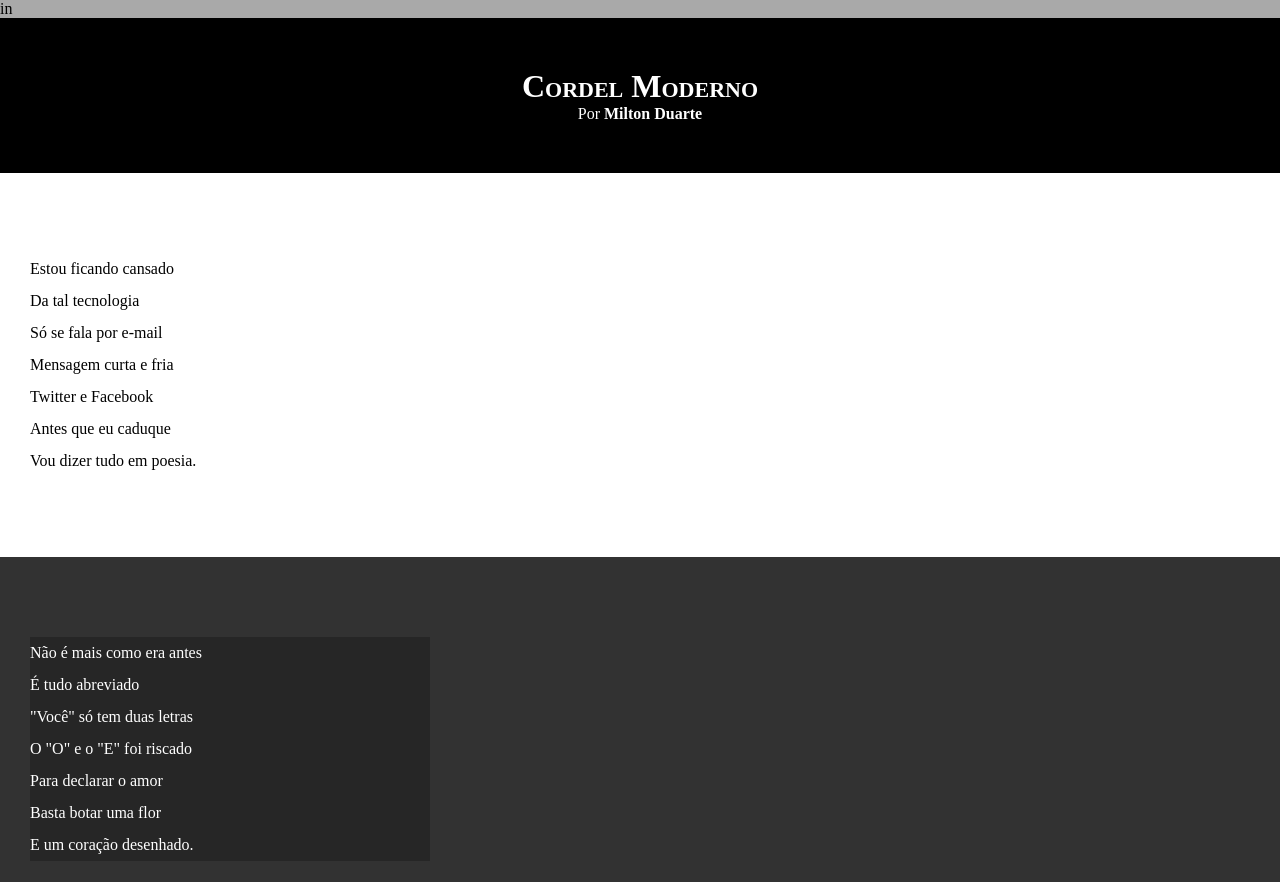
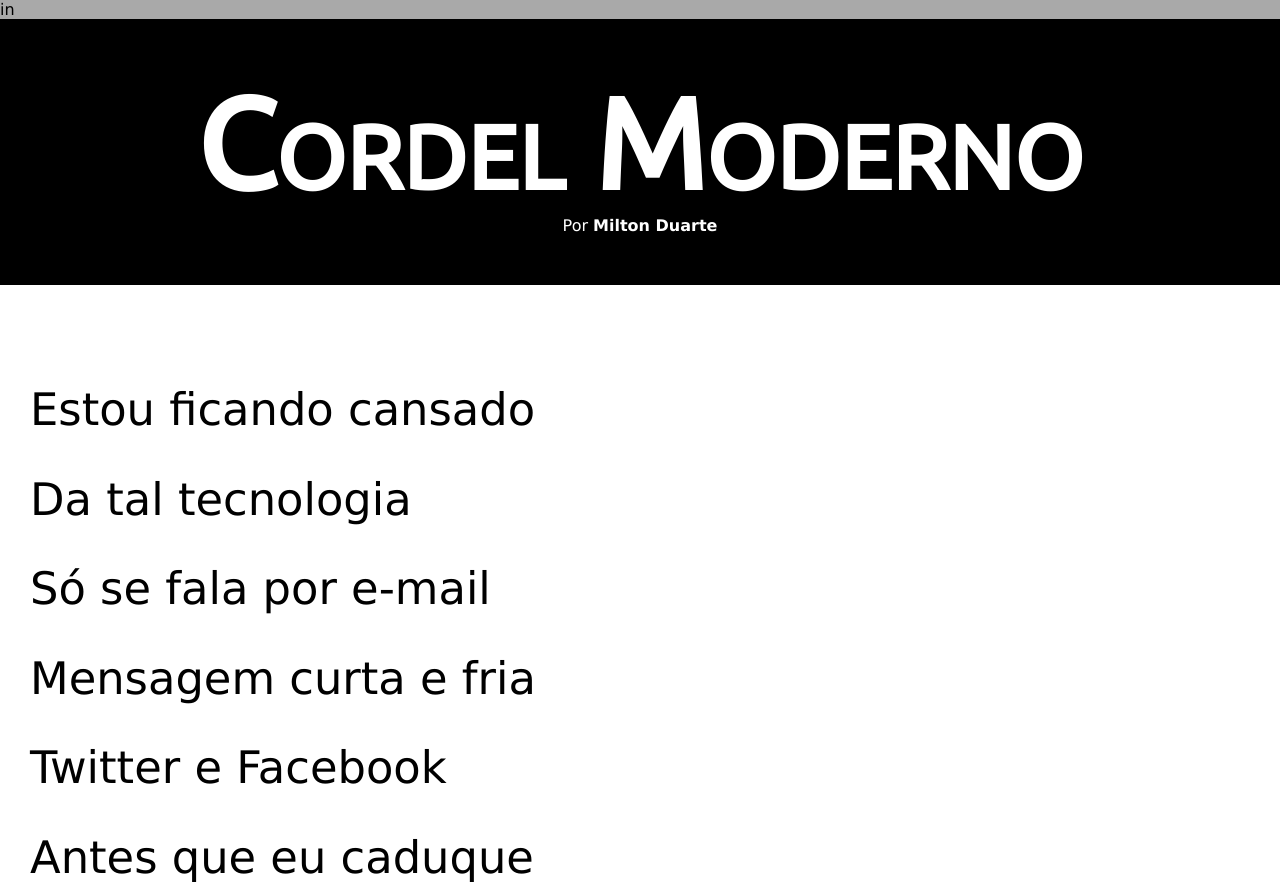
Before and after one commit to lauarnog/html-css, a plain HTML site: page desafios/d012/index.html in a window 1280 px wide. Shown: the top 882 px of the page. Drawn offline with Linux system fonts and the light colour scheme.

Commit message:
atualizacao css

```diff
--- a/desafios/d012/style.css
+++ b/desafios/d012/style.css
@@ -1,13 +1,28 @@
 @charset "UTF-8";
+
+
+@import url('https://fonts.googleapis.com/css2?family=Sriracha&display=swap');
+
+@import url('https://fonts.googleapis.com/css2?family=Ubuntu&display=swap');
+
+
+:root {
+    --fonte1: Verdana, Geneva, Tahoma, sans-serif;
+    --fonte2: 'Sriracha', cursive;
+    --fonte3: 'Ubuntu', sans-serif;
+
+}
 
 *{
     margin: 0px;
     padding: 0px;
+    font-family: Verdana, Geneva, Tahoma, sans-serif;
 }
 
 html, body {
     min-height: 100vh;
     background-color: darkgray;
+    font-family: var(--fonte1);
 }
 
 header {
@@ -19,6 +34,8 @@ header {
 header > h1 {
     padding-top: 50px;
     font-variant: small-caps;
+    font-family: var(--fonte3);
+    font-size: 10vw;
 }
 
 header > p {
@@ -40,6 +57,8 @@ section {
     padding-bottom: 10vh;
     padding-left: 30px;
     line-height: 2em;
+    font-family: var(--fonte2);
+    font-size: 3.5vw;
 }
 
 section.normal{
@@ -53,7 +72,8 @@ section.imagem {
 }
 
 section.imagem > p {
-    width: 400px;
+    display: inline-block;
+    padding: 5px;
     background-color: rgba(0, 0, 0, 0.250);
 }
 
```
